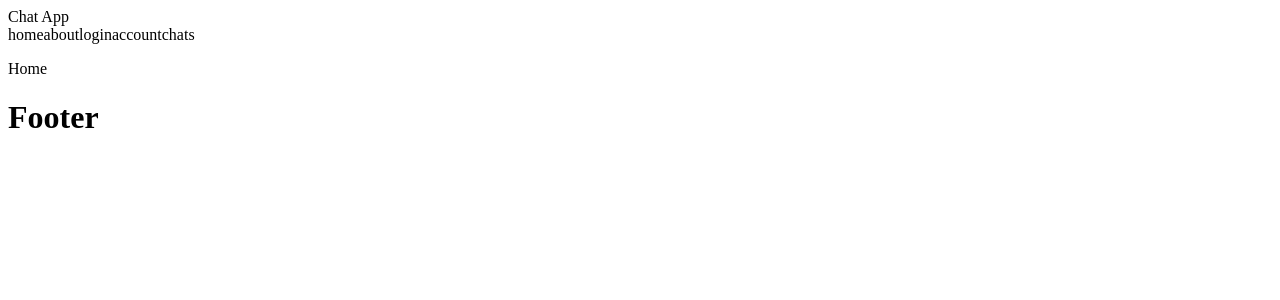
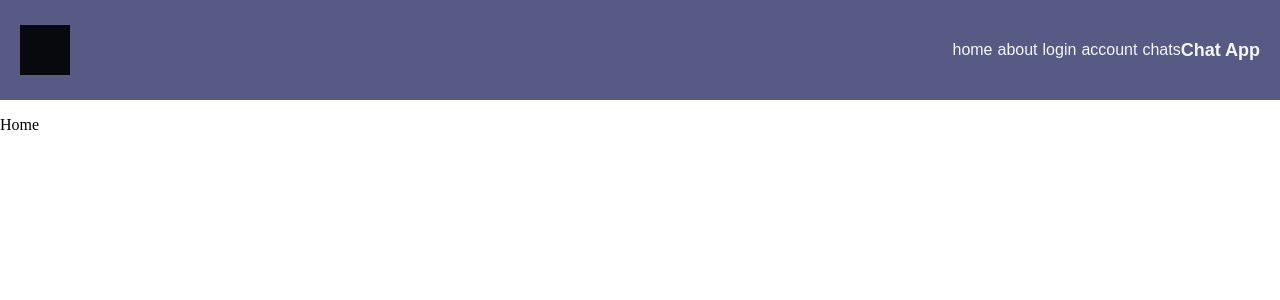
Before and after one commit to Reego/chatapp-frontend, a React (Create React App) app: page / in a window 1280 px wide. Shown: the top 300 px of the page. Built offline with nearby package versions, Linux system fonts and the light colour scheme.

Commit message:
Basic Page Structure and header styling

```diff
--- a/package.json
+++ b/package.json
@@ -15,7 +15,7 @@
     "redux-thunk": "^2.3.0"
   },
   "scripts": {
-    "start": "react-scripts start",
+    "start": "HOST=0.0.0.0 react-scripts start",
     "build": "react-scripts build",
     "test": "react-scripts test",
     "eject": "react-scripts eject"
--- a/src/common/components/footer.js
+++ b/src/common/components/footer.js
@@ -2,8 +2,23 @@ import React from 'react';
 
 import style from './footer.module.css';
 
+const Main = () => (
+	<div className={style.footerMain}>
+		<div></div>
+		<div></div>
+		<div></div>
+	</div>
+)
+
+const Sub = () => (
+	<div className={style.footerSub}>
+		<span>Copyright Reego Development 2020</span>
+	</div>
+)
+
 export default () => (
     <div className={style.footer}>
-        <h1>Footer</h1>
+        <Main/>
+	<Sub/>
     </div>
 )
--- a/src/common/components/footer.module.css
+++ b/src/common/components/footer.module.css
@@ -0,0 +1,31 @@
+.footer {
+	display:block;
+	padding:0 5px;
+	background-color:rgba(0,0,0,.7);
+}
+
+.footerMain {
+	display:block;
+	vertical-align:top;
+	text-align:center;
+	overflow:none;
+}
+
+.footerMain > div {
+	display:inline-block;
+	width:30%;
+}
+
+.footerSub {
+	height:100px;
+	font-size:14px;
+	font-family:Sans-serif;
+	background-color:rgba(0,0,0,.3);
+	font-weight:300;
+	color:rgba(255, 255, 255, .8);
+	text-align:center;
+}
+
+.footerSub > * {
+	line-height:100px;
+}
--- a/src/common/components/header.js
+++ b/src/common/components/header.js
@@ -14,8 +14,9 @@ const Navigation = () => (
 
 export default ({ title }) => (
     <React.Fragment>
-        <div className={style.header}>
-            <div className={style.headerTitleWrap}>{title}</div>
+	<div className={style.header}>
+            <div className={style.headerHamburger}><div></div></div>
+	    <div className={style.headerTitleWrap}>{title}</div>
             <div className={style.headerNavigationWrap}>
                 <Navigation/>
             </div>
--- a/src/common/components/header.module.css
+++ b/src/common/components/header.module.css
@@ -0,0 +1,60 @@
+.header {
+	background-color:rgba(15, 20, 80, .7);
+	color:rgba(255, 255, 255, .95);
+	font-family:sans-serif;
+	vertical-align:top;
+	overflow:hidden;
+}
+
+.header > div {
+	display:inline-block;
+}
+
+.headerTitleWrap {
+	margin-right:20px;
+	float:right;
+	line-height:100px;
+	font-weight:700;
+	font-size:18px;
+}
+
+.headerNavigationWrap {
+	float:right;
+	text-align:right;
+	margin-right:10px;
+}
+
+.headerNavigationWrap > span {
+	display:none;
+	margin-left:5px;
+	font-size:16px;
+	line-height:100px;
+}
+
+.headerHamburger {
+	float:left;
+	display:inline-block;
+	width:100px;
+	height:100px;
+}
+
+.headerHamburger > div {
+	margin-left:20px;
+	width:50px;
+	height:50px;
+	margin-top:25px;
+	background-color:rgba(0,0,0,.9);
+}
+
+@media only screen and (min-width: 500px) {
+	.headerNavigationWrap {
+		margin-right:0;
+		margin-left:10px;
+	}
+	.headerNavigationWrap span {
+		display:inline-block;
+	}
+	.headerHamburger {
+		display:none;
+	}
+}
--- a/src/common/components/layout.js
+++ b/src/common/components/layout.js
@@ -1,15 +1,18 @@
 import React from 'react';
 
 import Header from './header';
-import Footer from './footer';
 
 import style from './layout.module.css';
 
 const Layout = ({ children }) => (
     <React.Fragment>
-        <Header title='Chat App'/>
-        {children}
-        <Footer/>
+        <div className={style.layout}>
+		<Header title='Chat App'/>
+		{/*Extra menu*/}
+        	<div className={style.main}>
+		{children}
+		</div>
+	</div>
     </React.Fragment>
 )
 
--- a/src/common/components/layout.module.css
+++ b/src/common/components/layout.module.css
@@ -0,0 +1,35 @@
+.layout {
+	display:grid;
+	grid-template-rows:100px 1fr;
+	height:400px;
+}
+
+.layout > * {
+	display:block;
+	width:100%;
+}
+
+.layout > *:first-child {
+
+}
+
+.layout > *:last-child {
+
+}
+
+@media only screen and (min-width: 500px) {
+	.layout {
+		grid-template-rows:100px 1fr;
+	}
+}
+
+@media only screen and (min-height: 400px) {
+
+	body {
+		overflow:hidden;
+	}
+
+	.layout {
+		height:100vh;
+	}
+}
--- /dev/null
+++ b/src/index.css
@@ -0,0 +1,3 @@
+html, body {
+	margin:0;
+}
--- a/src/index.js
+++ b/src/index.js
@@ -2,6 +2,8 @@ import React from 'react';
 import ReactDOM from 'react-dom';
 import App from './App';
 import * as serviceWorker from './serviceWorker';
+
+import style from './index.css';
 
 ReactDOM.render(<App />, document.getElementById('root'));
 
```
